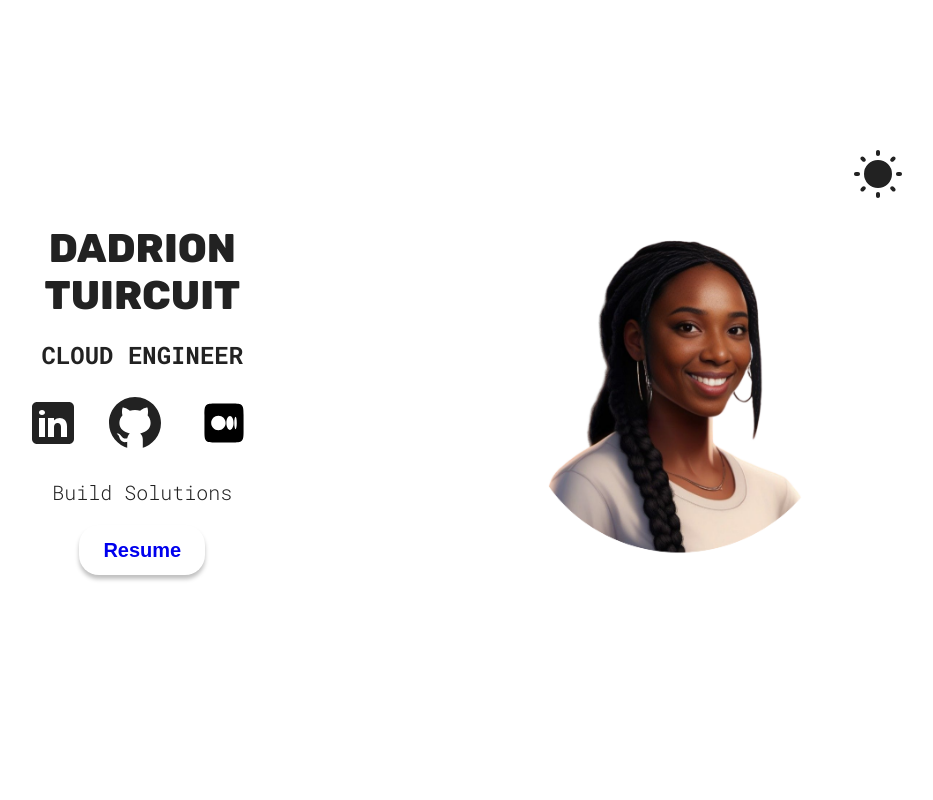
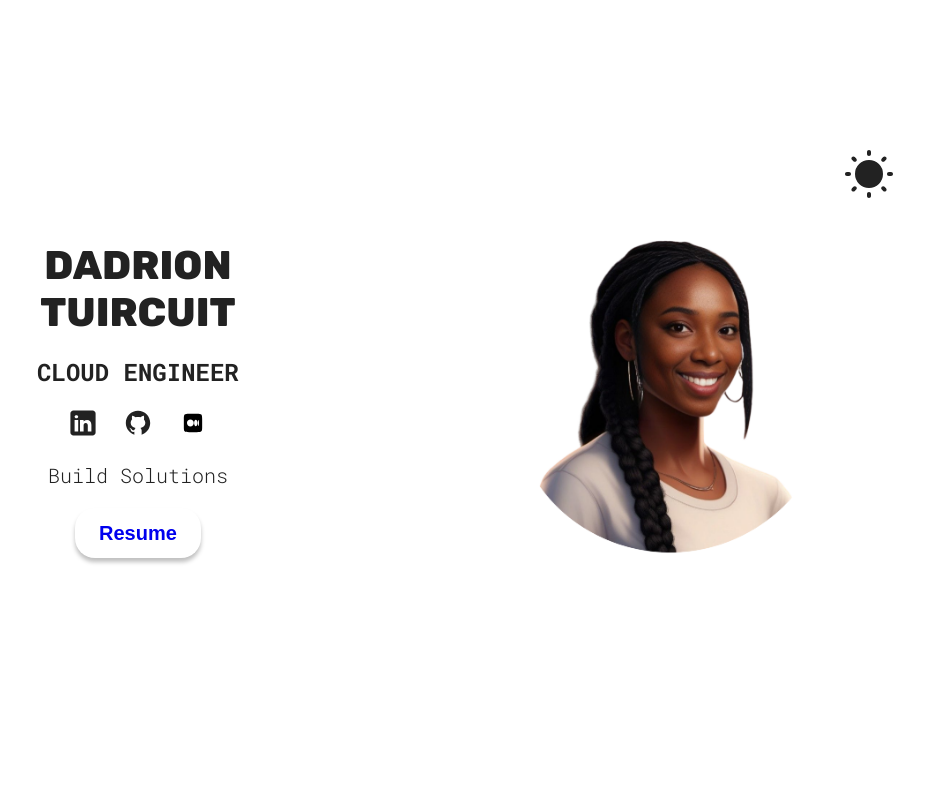
Before and after one commit to dtuircuit/DT-React-Portfolio-Site, a React (Vite) app: page / in a window 1280 px wide. Shown: the top 800 px of the page, without its empty margins (199-1132 px from the left). Built offline with nearby package versions, Linux system fonts and the light colour scheme.

Commit message:
'updated cv replaced'

```diff
--- a/src/sections/Hero/Herostyles.module.css
+++ b/src/sections/Hero/Herostyles.module.css
@@ -22,7 +22,7 @@
             margin:0;
 
             img{
-                wdth:30px;
+                width:30px;
             }
         }
     }
```
Also changed, not shown: 1 other file (tests, documents, lock files or other folders).
